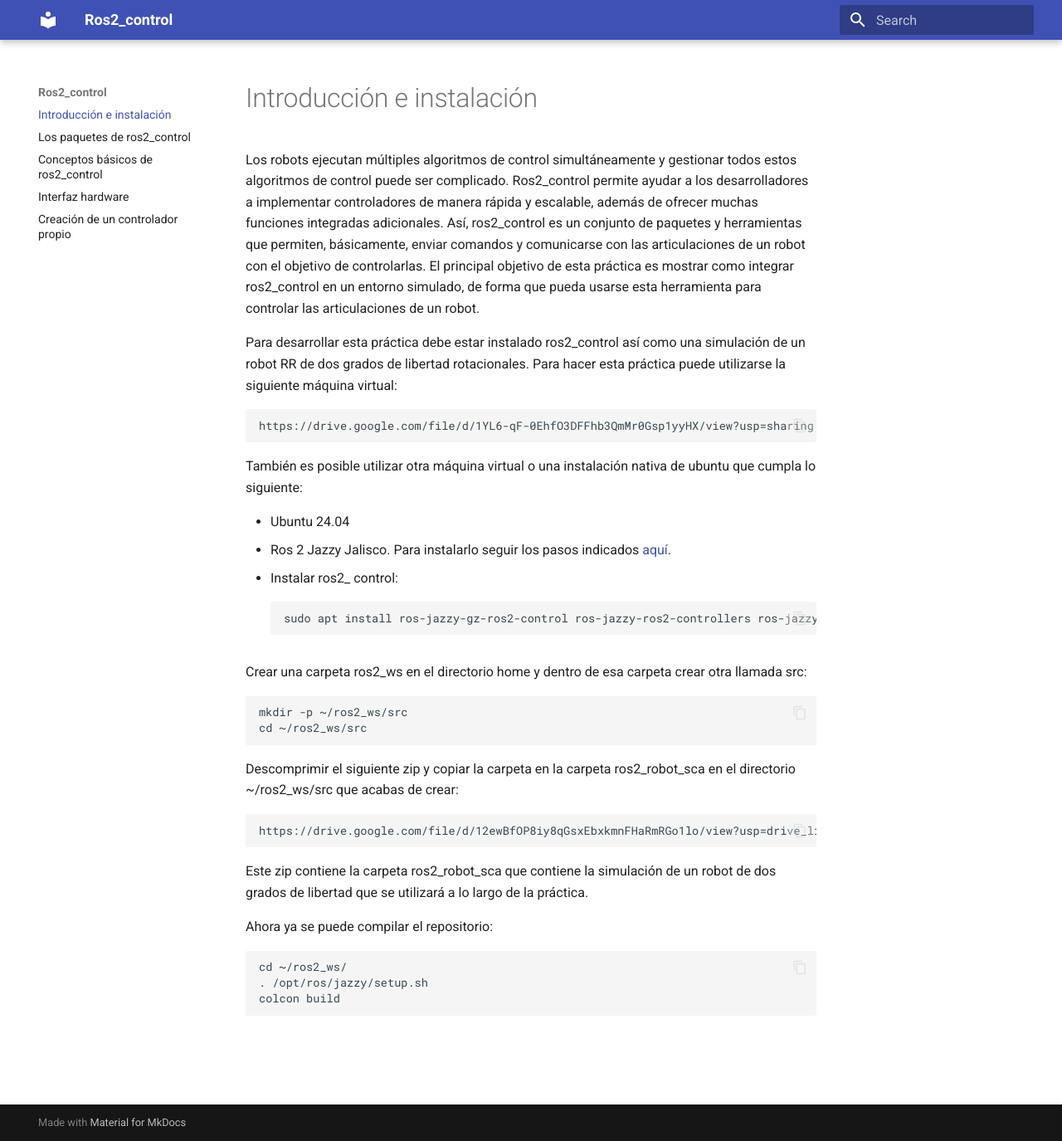
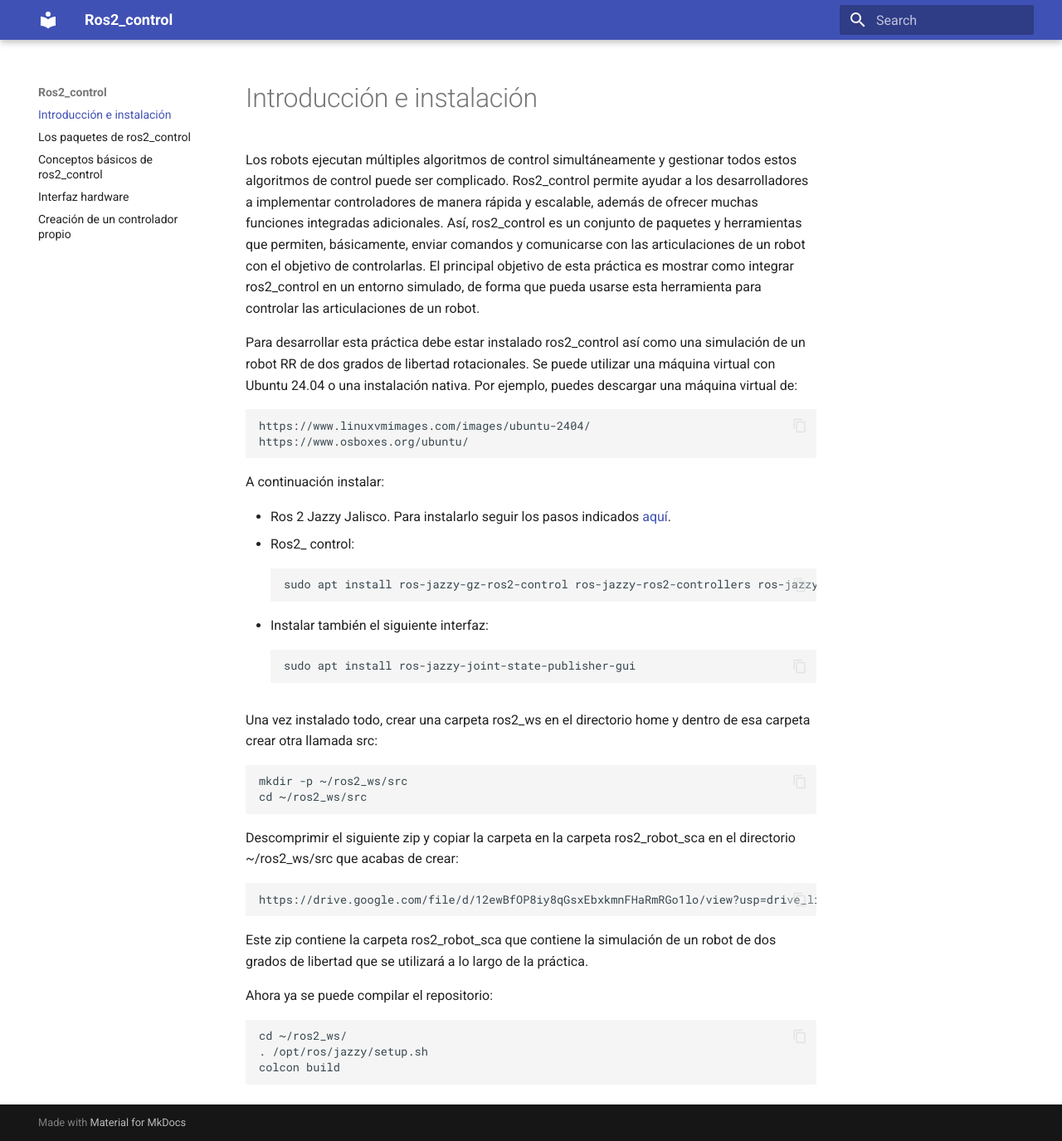
Before and after one commit to jpomares/ros2control-prac, an MkDocs documentation site: the page built from docs/index.md, in a window 1280 px wide and 1375 px high. Shown: the whole window at 83% size. Built offline with MkDocs 1.6.1 and Material for MkDocs 9.7.7, drawn with Linux system fonts in a browser that asks for light colours.

Commit message:
set comit

````diff
--- a/docs/index.md
+++ b/docs/index.md
@@ -2,22 +2,26 @@
 
 Los robots ejecutan múltiples algoritmos de control simultáneamente y gestionar todos estos algoritmos de control puede ser complicado. Ros2_control permite ayudar a los desarrolladores a implementar controladores de manera rápida y escalable, además de ofrecer muchas funciones integradas adicionales. Así, ros2_control es un conjunto de paquetes y herramientas que permiten, básicamente, enviar comandos y comunicarse con las articulaciones de un robot con el objetivo de controlarlas. El principal objetivo de esta práctica es mostrar como integrar ros2_control en un entorno simulado, de forma que pueda usarse esta herramienta para controlar las articulaciones de un robot.
 
-Para desarrollar esta práctica debe estar instalado ros2_control así como una simulación de un robot RR de dos grados de libertad rotacionales. Para hacer esta práctica puede utilizarse la siguiente máquina virtual:
+Para desarrollar esta práctica debe estar instalado ros2_control así como una simulación de un robot RR de dos grados de libertad rotacionales. Se puede utilizar una máquina virtual con Ubuntu 24.04 o una instalación nativa. Por ejemplo, puedes descargar una máquina virtual de:
 
 ```
-https://drive.google.com/file/d/1YL6-qF-0EhfO3DFFhb3QmMr0Gsp1yyHX/view?usp=sharing
+https://www.linuxvmimages.com/images/ubuntu-2404/
+https://www.osboxes.org/ubuntu/
 ```
 
-También es posible utilizar otra máquina virtual o una instalación nativa de ubuntu que cumpla lo siguiente:
+A continuación instalar:
 
-* Ubuntu 24.04
 * Ros 2 Jazzy Jalisco. Para instalarlo seguir los pasos indicados [aquí](https://docs.ros.org/en/jazzy/Installation/Ubuntu-Install-Debs.html).
-* Instalar ros2_ control:
+* Ros2_ control:
 ```
 sudo apt install ros-jazzy-gz-ros2-control ros-jazzy-ros2-controllers ros-jazzy-gz-ros2-control-demos
 ```
+* Instalar también el siguiente interfaz:
+```
+sudo apt install ros-jazzy-joint-state-publisher-gui
+```
 
-Crear una carpeta ros2_ws en el directorio home y dentro de esa carpeta crear otra llamada src:
+Una vez instalado todo, crear una carpeta ros2_ws en el directorio home y dentro de esa carpeta crear otra llamada src:
 ```
 mkdir -p ~/ros2_ws/src
 cd ~/ros2_ws/src
````
Also changed, not shown: docs/hardware.md (+10 -11 lines).
